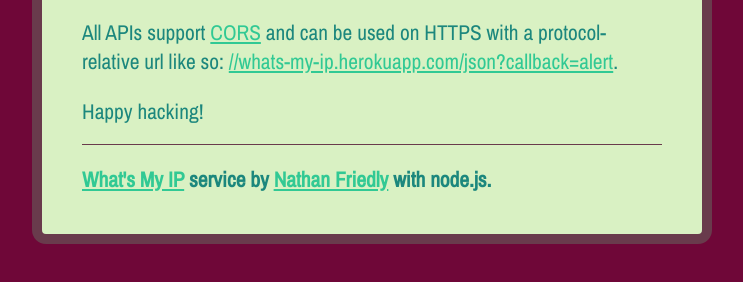
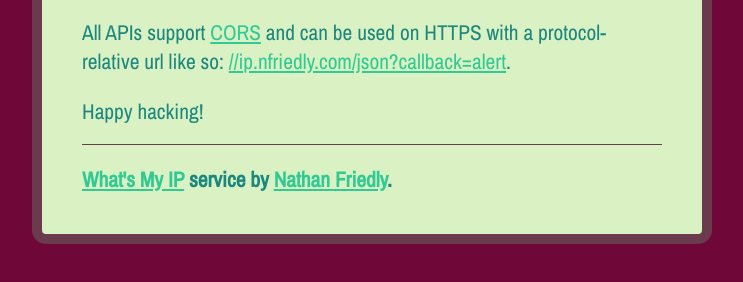
Before and after one commit to nfriedly/node-whats-my-ip, a website: page index.html in a window 1280 px wide. Shown: the part 380-662 px from the top of the page, without its empty margins (268-1011 px from the left). Drawn offline with nearby package versions, Linux system fonts and the light colour scheme.

Commit message:
update link

```diff
--- a/index.html
+++ b/index.html
@@ -98,11 +98,11 @@ p {
 		<li>JSONP: <a href="/json?callback=alert">{domain}/json?callback=alert</a></li>
 	</ul>
 
-	<p>All APIs support <a href="https://developer.mozilla.org/en-US/docs/HTTP/Access_control_CORS">CORS</a> and can be used on HTTPS with a protocol-relative url like so: <a href="https://whats-my-ip.herokuapp.com/json?callback=alert">//whats-my-ip.herokuapp.com/json?callback=alert</a>.</p>
+	<p>All APIs support <a href="https://developer.mozilla.org/en-US/docs/HTTP/Access_control_CORS">CORS</a> and can be used on HTTPS with a protocol-relative url like so: <a href="https://ip.nfriedly.com/json?callback=alert">//ip.nfriedly.com/json?callback=alert</a>.</p>
 
 	<p>Happy hacking!</p>
 
-	<h2 id="about"><a href="/">What's My IP</a> service by <a href="http://nfriedly.com" title="JavaScript / node.js expert">Nathan Friedly</a> with node.js.</h2>
+	<h2 id="about"><a href="/">What's My IP</a> service by <a href="http://nfriedly.com" title="JavaScript / node.js expert">Nathan Friedly</a>.</h2>
 
 	<a href="https://github.com/nfriedly/node-whats-my-ip"><img style="position: absolute; top: 0; right: 0; border: 0;" src="https://s3.amazonaws.com/github/ribbons/forkme_right_gray_6d6d6d.png" alt="Fork me on GitHub"></a>
 </div>
```
